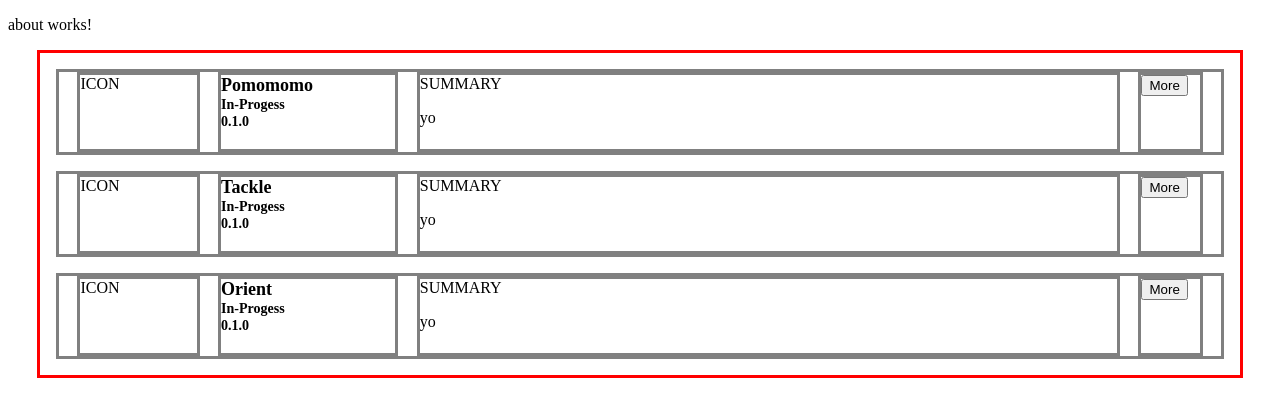
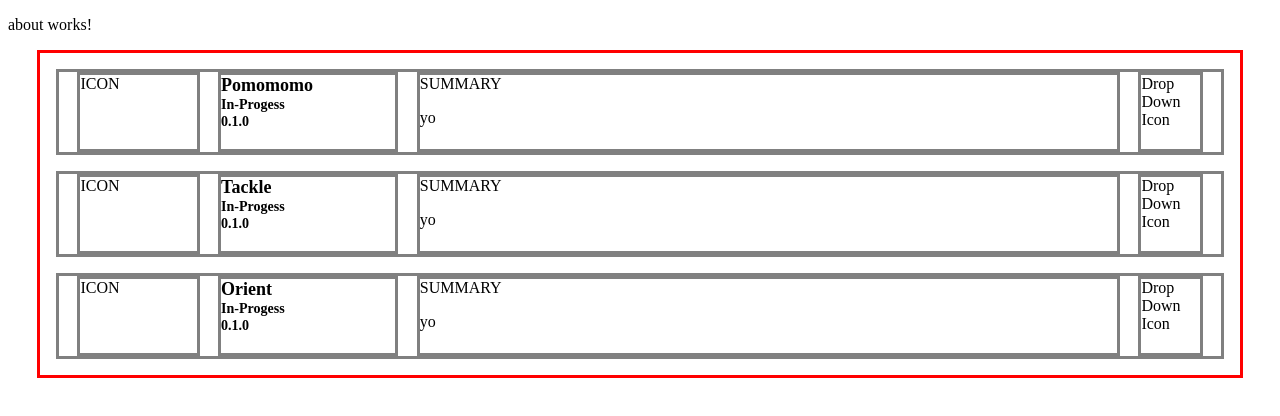
Before and after one commit to moneSii/portfolio, an Angular app: page / in a window 1280 px wide. Shown: the top 416 px of the page. Built offline with nearby package versions, Linux system fonts and the light colour scheme.

Commit message:
refactor(project): move clickable drop down to entire div

```diff
--- a/src/app/projects/project/project.component.html
+++ b/src/app/projects/project/project.component.html
@@ -1,4 +1,4 @@
-<div class="card">
+<div class="card" (click)="onPress()">
   <div class="card-icon">ICON</div>
   <div class="card-header">
     <h2 class="name">{{ project().name }}</h2>
@@ -9,7 +9,7 @@
     SUMMARY
     <p class="summary">{{ project().content.summary }}</p>
   </div>
-  <div class="card-drop-down"><button (click)="onPress()">More</button></div>
+  <div class="card-drop-down">Drop Down Icon</div>
   <!-- Drop Down -->
   <!-- Add Enter & leave Animations -->
   @if( status()){
```
